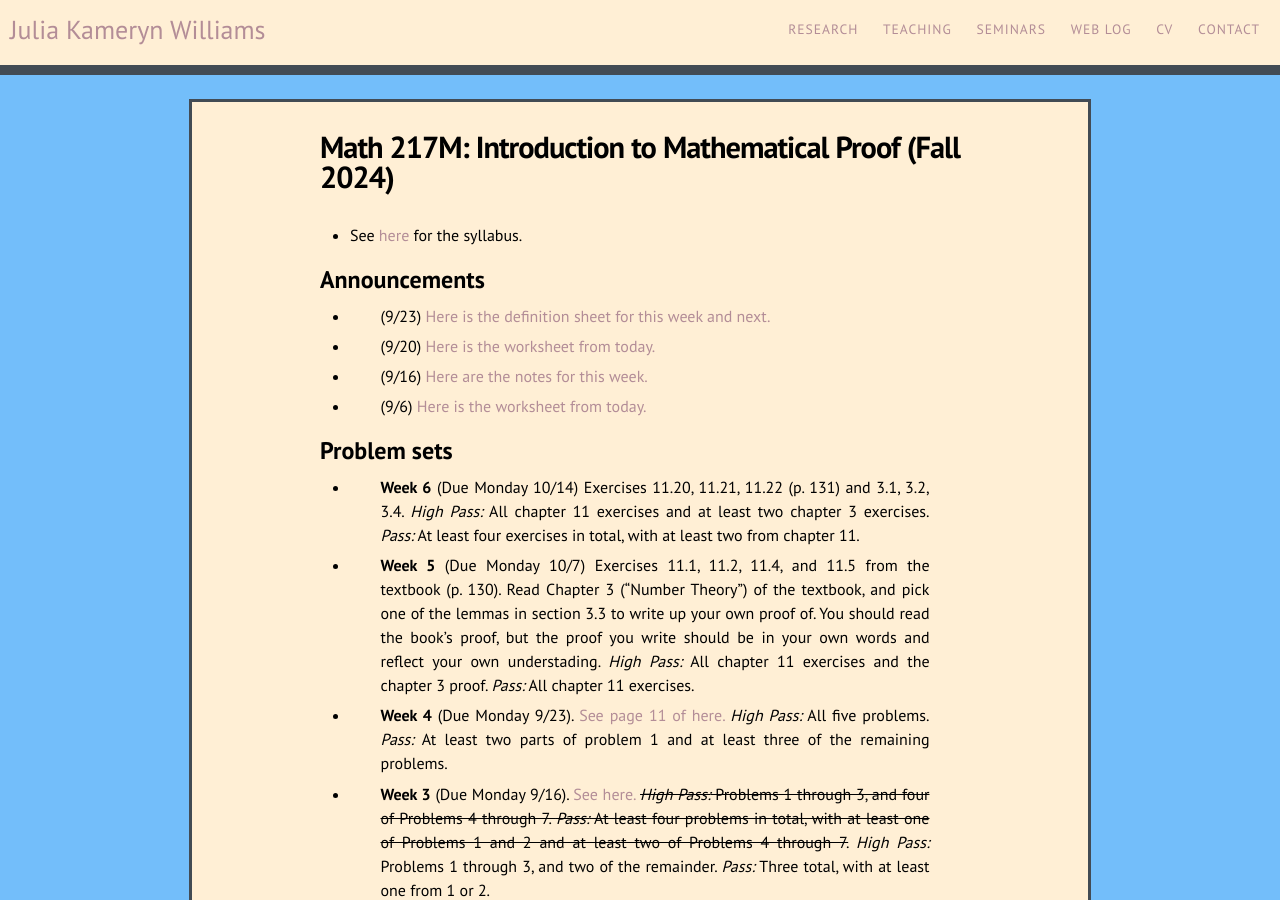
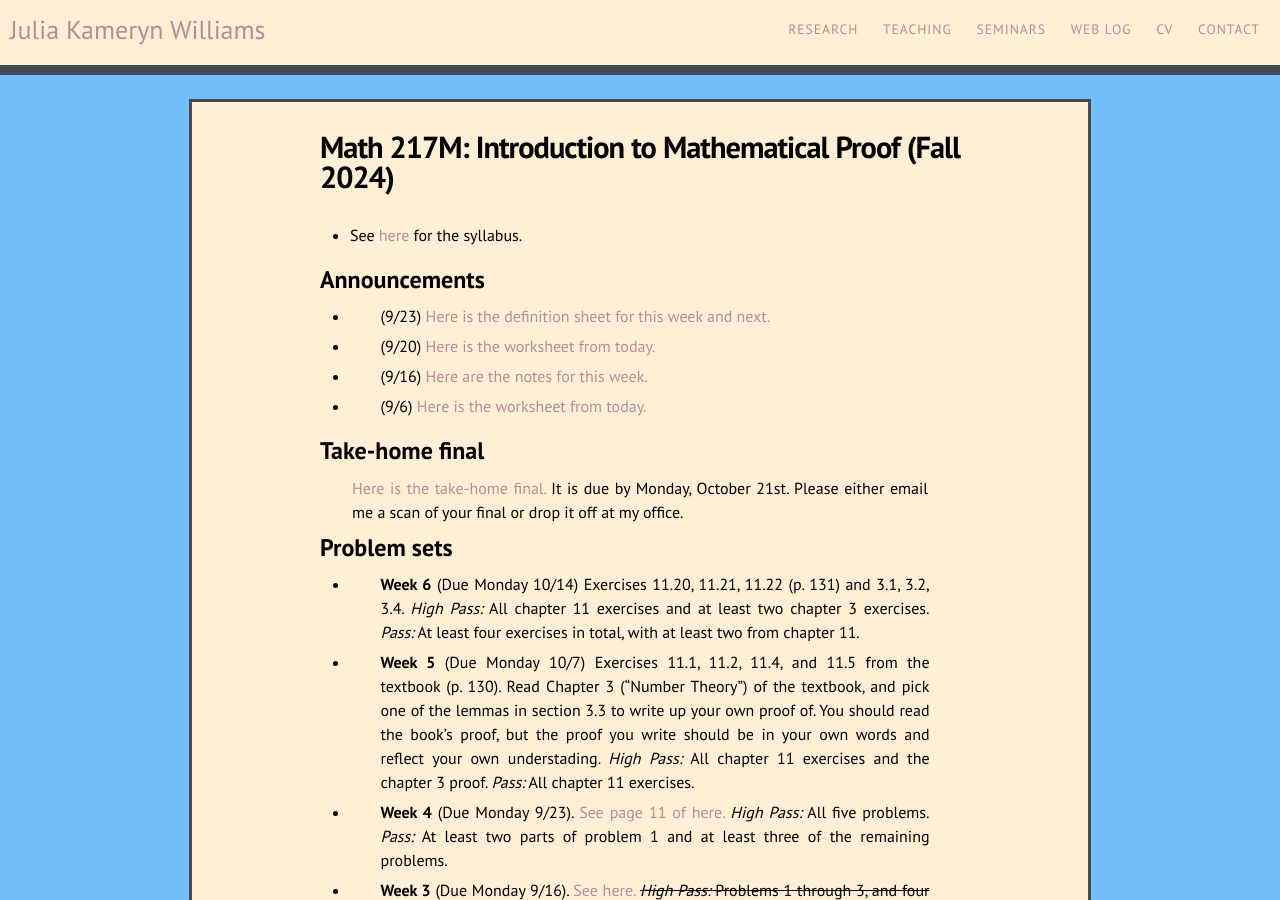
Before and after one commit to kamerynjw/kamerynjw.github.io, a Jekyll site: the page built from teaching/2024/math217m.md, in a window 1280 px wide and 900 px high. Built offline with Jekyll 4.4.1, drawn with Linux system fonts in a browser that asks for light colours; nearby versions of some CDN libraries.

Commit message:
final exam for 217

```diff
--- a/teaching/2024/math217m.md
+++ b/teaching/2024/math217m.md
@@ -17,6 +17,11 @@ Announcements
 * (9/16) [Here are the notes for this week.]({{ page.url }}logic.pdf)
 
 * (9/6) [Here is the worksheet from today.]({{ page.url }}recursion.pdf)
+
+Take-home final
+---------
+
+[Here is the take-home final.]({{ page.url }}exam.pdf) It is due by Monday, October 21st. Please either email me a scan of your final or drop it off at my office.
 
 Problem sets
 -------
```
Also changed, not shown: 1 other file.
